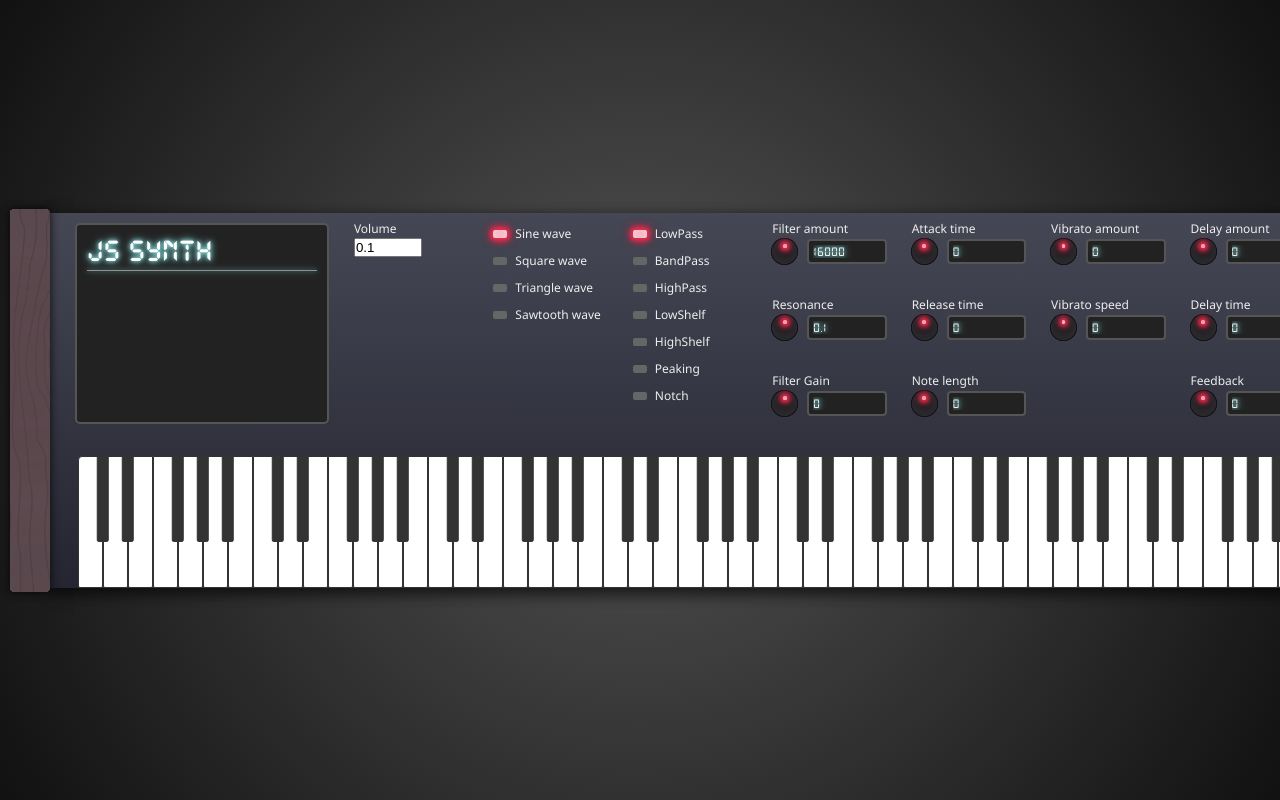
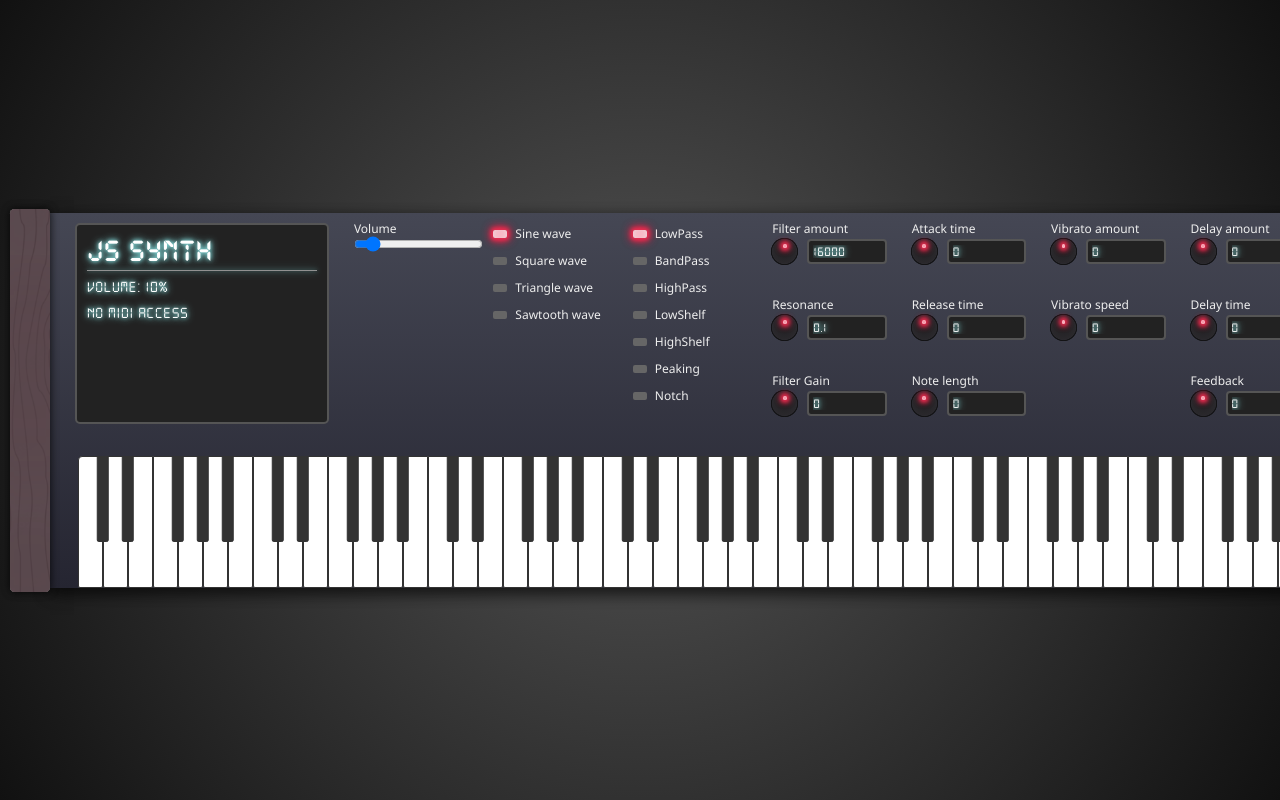
Before and after one commit to emiliodominguez/web-audio-api-synth, a website with bundled scripts: page index.html in a window 1280 px wide. Shown: the top 800 px of the page. Built offline with nearby package versions, Linux system fonts and the light colour scheme.

Commit message:
Added screen functionality

```diff
--- a/index.html
+++ b/index.html
@@ -13,6 +13,7 @@
                 <div class="screen-container">
                     <div class="screen">
                         <h3>JS Synth</h3>
+                        <ul id="screen-data"></ul>
                     </div>
                 </div>
             </div>
--- a/js/constants/controls.js
+++ b/js/constants/controls.js
@@ -73,32 +73,32 @@ export const controlsGroups = Object.freeze([
     {
         name: "Filter attributes",
         controls: [
-            { type: "range", class: "knob", label: "Filter amount", id: "filter-amount", min: 50, max: 16000, step: 1 },
-            { type: "range", class: "knob", label: "Resonance", id: "filter-q", min: 0.1, max: 30, step: 0.01 },
-            { type: "range", class: "knob", label: "Filter Gain", id: "filter-gain", min: -40, max: 40, step: 0.01 },
+            { type: "knob", class: "knob", label: "Filter amount", id: "filter-amount", min: 50, max: 16000, step: 1 },
+            { type: "knob", class: "knob", label: "Resonance", id: "filter-q", min: 0.1, max: 30, step: 0.01 },
+            { type: "knob", class: "knob", label: "Filter Gain", id: "filter-gain", min: -40, max: 40, step: 0.01 },
         ],
     },
     {
         name: "Envelope",
         controls: [
-            { type: "range", class: "knob", label: "Attack time", id: "attack-time", min: 0, max: 0.5, step: 0.01 },
-            { type: "range", class: "knob", label: "Release time", id: "release-time", min: 0, max: 0.5, step: 0.01 },
-            { type: "range", class: "knob", label: "Note length", id: "note-length", min: 0.2, max: 2, step: 0.01 },
+            { type: "knob", class: "knob", label: "Attack time", id: "attack-time", min: 0, max: 0.5, step: 0.01 },
+            { type: "knob", class: "knob", label: "Release time", id: "release-time", min: 0, max: 0.5, step: 0.01 },
+            { type: "knob", class: "knob", label: "Note length", id: "note-length", min: 0.2, max: 2, step: 0.01 },
         ],
     },
     {
         name: "Vibrato",
         controls: [
-            { type: "range", class: "knob", label: "Vibrato amount", id: "vibrato-amount", min: 0, max: 5, step: 0.1 },
-            { type: "range", class: "knob", label: "Vibrato speed", id: "vibrato-speed", min: 0, max: 30, step: 0.1 },
+            { type: "knob", class: "knob", label: "Vibrato amount", id: "vibrato-amount", min: 0, max: 5, step: 0.1 },
+            { type: "knob", class: "knob", label: "Vibrato speed", id: "vibrato-speed", min: 0, max: 30, step: 0.1 },
         ],
     },
     {
         name: "Delay",
         controls: [
-            { type: "range", class: "knob", label: "Delay amount", id: "delay-amount", min: 0, max: 1, step: 0.01 },
-            { type: "range", class: "knob", label: "Delay time", id: "delay-time", min: 0, max: 1, step: 0.01 },
-            { type: "range", class: "knob", label: "Feedback", id: "feedback", min: 0, max: 1, step: 0.01 },
+            { type: "knob", class: "knob", label: "Delay amount", id: "delay-amount", min: 0, max: 1, step: 0.01 },
+            { type: "knob", class: "knob", label: "Delay time", id: "delay-time", min: 0, max: 1, step: 0.01 },
+            { type: "knob", class: "knob", label: "Feedback", id: "feedback", min: 0, max: 1, step: 0.01 },
         ],
     },
 ]);
--- a/js/synth/controls.js
+++ b/js/synth/controls.js
@@ -1,6 +1,7 @@
 import { masterVolume, mainOscillator, biQuadFilter, envelope, vibrato, delay, delayAmountGain, feedback } from "../constants/audio.js";
 import { keyboardControls } from "../constants/html-elements.js";
 import { controlsGroups } from "../constants/controls.js";
+import { updateScreen } from "./screen.js";
 
 /**
  * Sets the control based on its type
@@ -9,6 +10,7 @@ import { controlsGroups } from "../constants/controls.js";
  */
 function setControl(control) {
     switch (control.type) {
+        case "knob":
         case "range":
             const controlDiv = document.createElement("div");
             controlDiv.classList.add("control");
@@ -20,7 +22,7 @@ function setControl(control) {
             controlLabel.textContent = control.label;
 
             const controlInput = document.createElement("input");
-            controlInput.type = "number";
+            controlInput.type = control.type === "knob" ? "number" : "range";
             controlInput.id = control.id;
             controlInput.min = control.min;
             controlInput.max = control.max;
@@ -99,9 +101,11 @@ function setVolumeControl() {
     const volumeControl = keyboardControls.querySelector("#volume");
 
     volumeControl.value = +masterVolume.gain.value.toFixed(2);
+    updateScreen("volume", `Volume: ${parseInt(+masterVolume.gain.value.toFixed(2) * 100)}%`);
 
     volumeControl.addEventListener("input", (e) => {
         masterVolume.gain.value = e.currentTarget.value;
+        updateScreen("volume", `Volume: ${parseInt(e.currentTarget.value * 100)}%`);
     });
 }
 
--- a/js/synth/midi.js
+++ b/js/synth/midi.js
@@ -1,5 +1,6 @@
 import LogService from "../shared/log-service.js";
 import { playNote } from "./keys.js";
+import { updateScreen } from "./screen.js";
 
 const pressedNote = {};
 
@@ -45,6 +46,7 @@ function handleSuccess(midiAccess) {
     });
 
     LogService.success("MIDI Access available");
+    updateScreen("midiAccess", "MIDI Access available");
 }
 
 export async function setMidiAccess() {
@@ -55,5 +57,6 @@ export async function setMidiAccess() {
         handleSuccess(access);
     } catch (error) {
         LogService.error("No MIDI Access");
+        updateScreen("midiAccess", "No MIDI Access");
     }
 }
--- /dev/null
+++ b/js/synth/screen.js
@@ -0,0 +1,26 @@
+const screenData = document.querySelector("#screen-data");
+const screenDataItems = Object.freeze({
+    volume: { value: "-", id: "screen-volume" },
+    midiAccess: { value: "-", id: "screen-midi-access" },
+});
+
+/**
+ * Updates screen data items on any change
+ * @param {keyof typeof screenDataItems} id The item ID
+ * @param {string | number} value The updated value
+ */
+export function updateScreen(id, value) {
+    const item = screenDataItems[id];
+
+    if (!item) return;
+
+    let htmlElement = screenData.querySelector(`#${item.id}`);
+
+    if (!htmlElement) {
+        htmlElement = document.createElement("li");
+        htmlElement.id = item.id;
+        screenData.append(htmlElement);
+    }
+
+    htmlElement.textContent = value;
+}
--- a/package.json
+++ b/package.json
@@ -1,8 +1,10 @@
 {
     "scripts": {
         "serve": "live-server --port=3000",
-        "sass": "sass scss/main.scss style.css --watch --no-source-map --style=compressed",
-        "dev": "npm-run-all --parallel serve sass"
+        "sass:watch": "sass scss/main.scss style.css --watch --no-source-map --style=compressed",
+        "sass": "sass scss/main.scss style.css --no-source-map --style=compressed",
+        "dev": "npm-run-all --parallel serve sass:watch",
+        "start": "npm-run-all --parallel serve sass"
     },
     "devDependencies": {
         "live-server": "^1.2.2",
--- a/scss/_controls.scss
+++ b/scss/_controls.scss
@@ -90,6 +90,7 @@ $control-light-on: #ec2045;
             margin-left: auto;
             padding: 4px;
             border-radius: 4px;
+            -moz-appearance: textfield;
 
             &::-webkit-outer-spin-button,
             &::-webkit-inner-spin-button {
@@ -97,8 +98,8 @@ $control-light-on: #ec2045;
                 margin: 0;
             }
 
-            &[type="number"] {
-                -moz-appearance: textfield;
+            &:focus {
+                outline: none;
             }
         }
     }
--- a/scss/_screen.scss
+++ b/scss/_screen.scss
@@ -14,6 +14,7 @@
 
     h3 {
         font-size: 32px;
+        margin-bottom: 8px;
 
         &::after {
             content: "";
@@ -26,4 +27,14 @@
             box-shadow: var(--screen-glow);
         }
     }
+
+    ul {
+        list-style: none;
+
+        li {
+            + li {
+                margin-top: 10px;
+            }
+        }
+    }
 }
```
Also changed, not shown: style.css.
